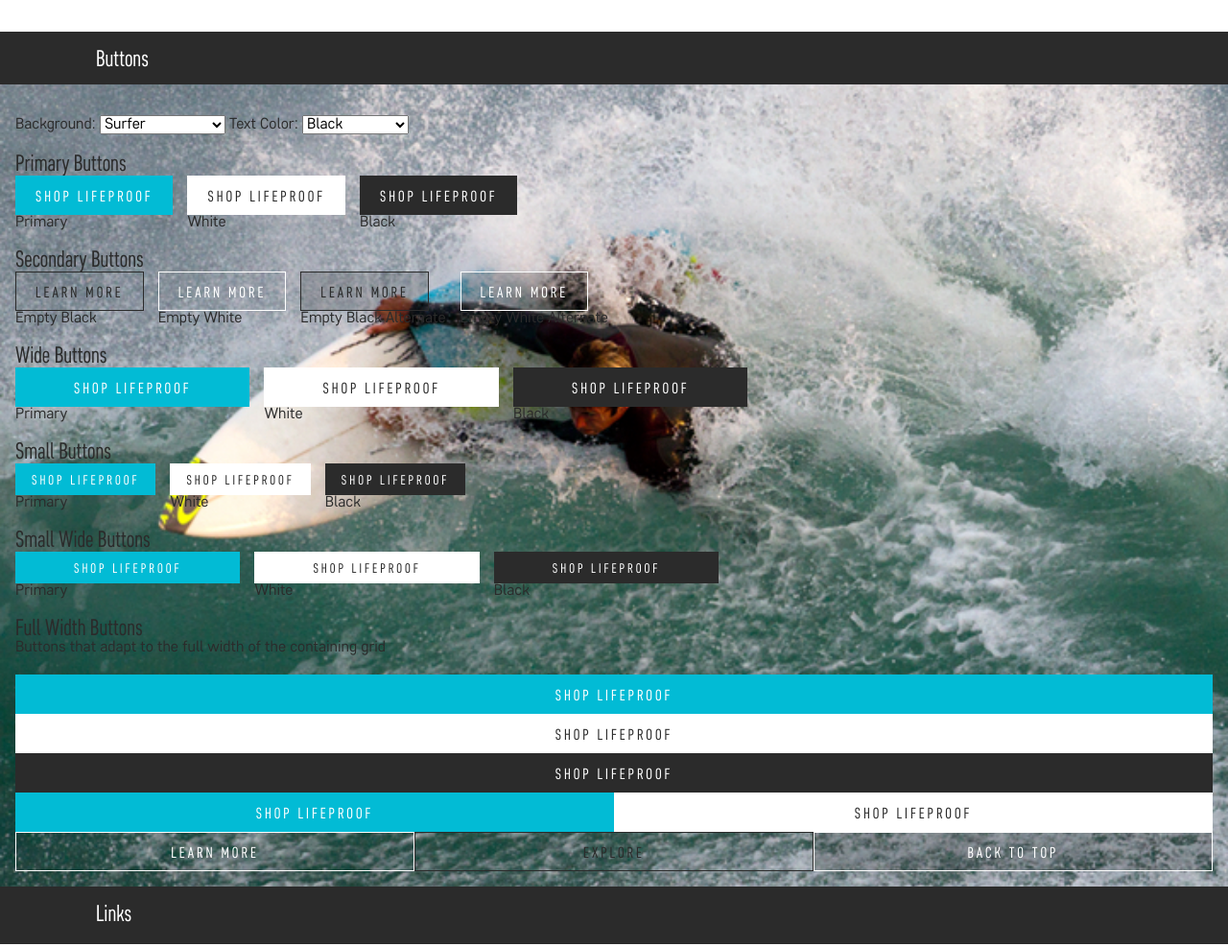
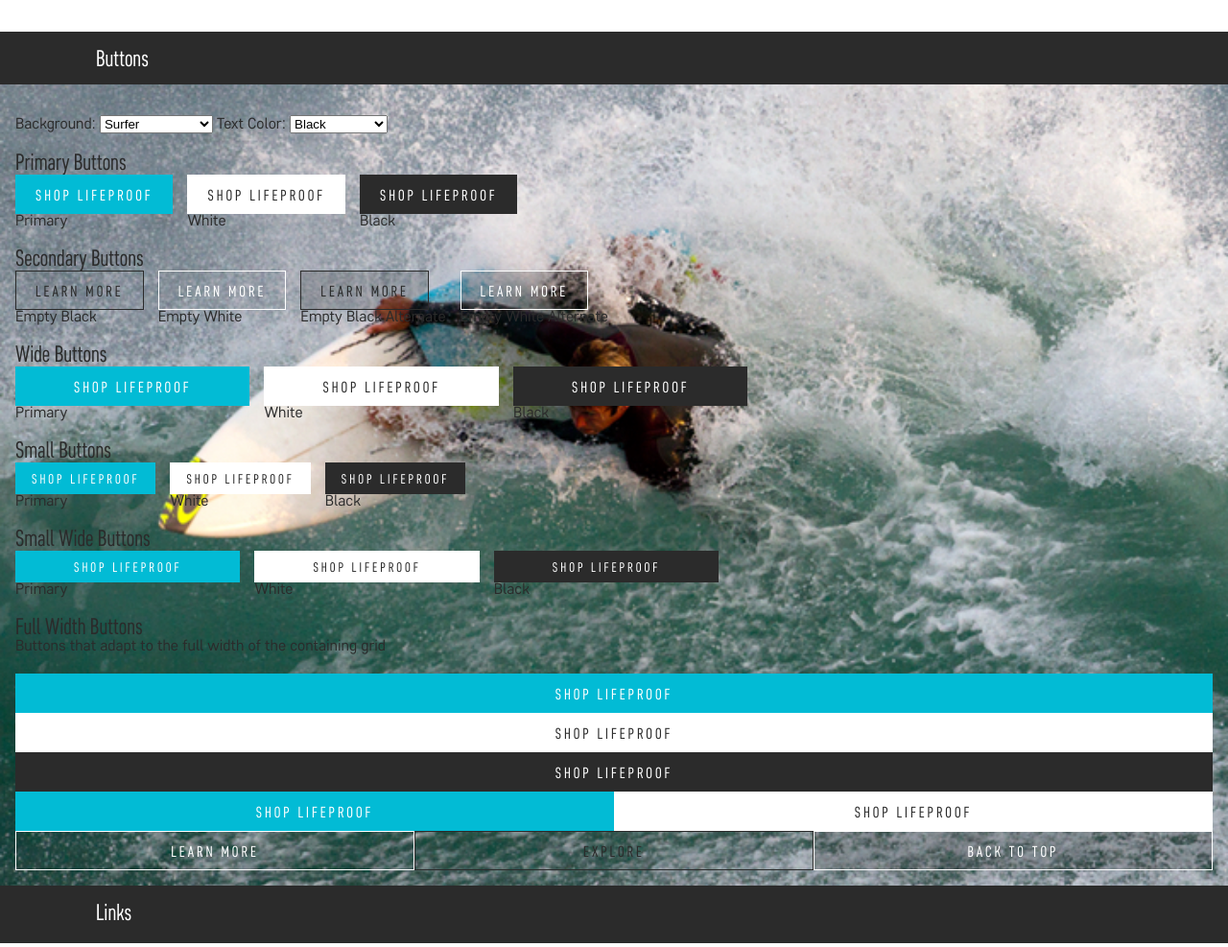
Before and after one commit to bumpas/lp_pattern_library, a website: page pattern-library/index.html in a window 1280 px wide. Shown: the part 1105-2092 px from the top of the page at 96% size. Drawn offline with nearby package versions, Linux system fonts and the light colour scheme; files that its build step writes are made by us from their sources; files whose address does not match are found by name; a web font is replaced by a local one.

Commit message:
font inherit removed from typography
Signed-off-by: Jake Wilson <jake.wilson@otterproducts.com>

```diff
--- a/pattern-library/sass/frontend/_typography.scss
+++ b/pattern-library/sass/frontend/_typography.scss
@@ -2,10 +2,6 @@
 
 small {
 	font-size: 0.625rem;
-}
-
-button, input, optgroup, select, textarea {
-	font: inherit;
 }
 
 .dash {
--- a/pattern-library/sass/styles.scss
+++ b/pattern-library/sass/styles.scss
@@ -124,8 +124,6 @@
 	position: relative;
 }
 
-// Bumpas need to fix
-
 .modules__heading {
 	background: $aqua;
 	color: $white;
```
